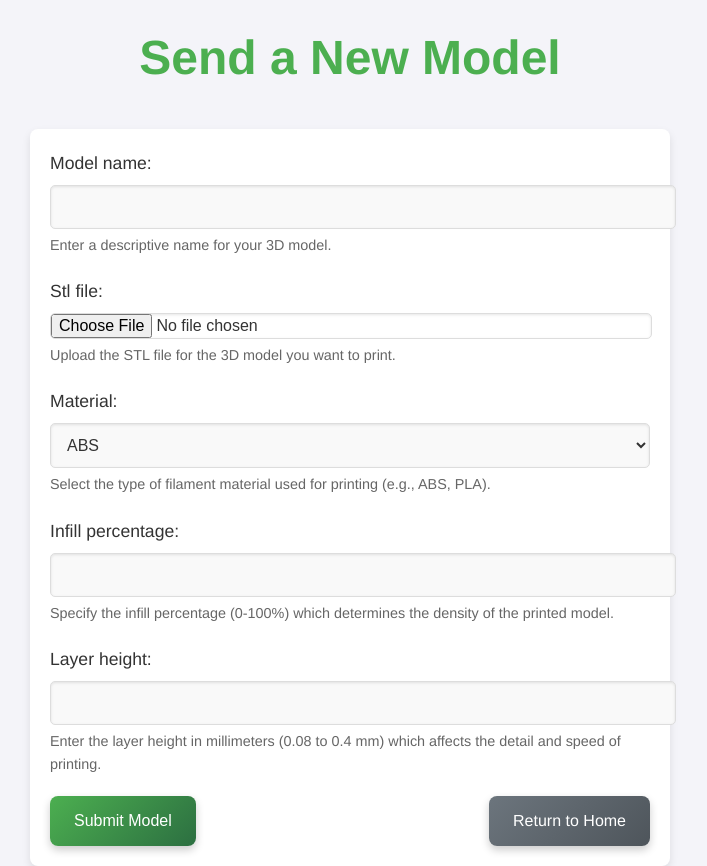
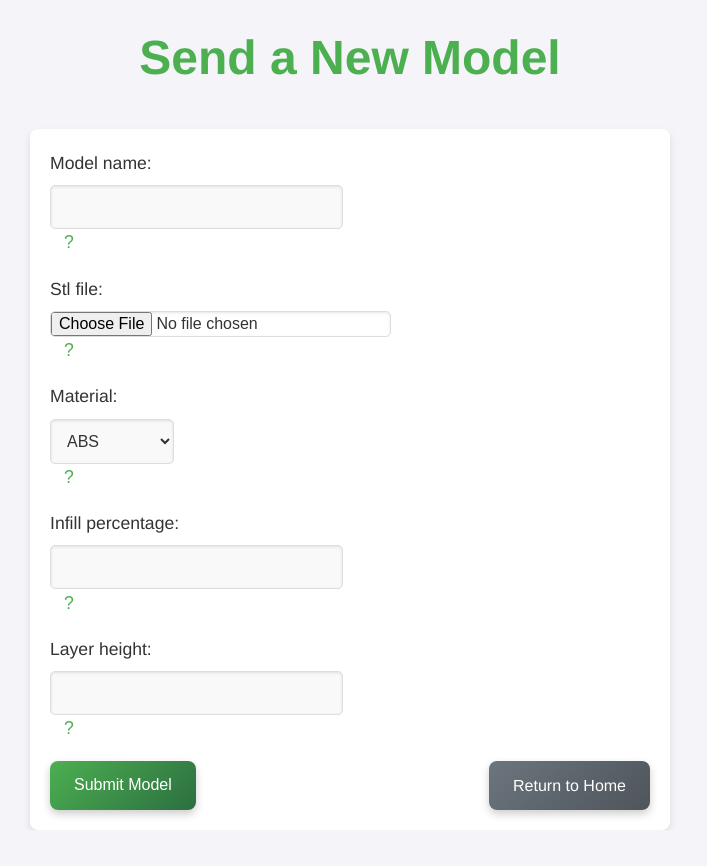
Before and after one commit to S204-Inatel-2024-2/FabTrack, a Django app: page /home/send_model/ in a window 1280 px wide. Shown: the whole page, without its empty margins (262-969 px from the left). After the commit the page ends 830 px from the top, so only its background shows below. Run offline with Django 5.2, Linux system fonts and the light colour scheme; the visitor is signed in with stand-in values (Sample User, id 1).

Commit message:
Update send_model.html with hint boxes for form fields

```diff
--- a/core/templates/core/send_model.html
+++ b/core/templates/core/send_model.html
@@ -8,10 +8,50 @@
     <title>Send a New Model</title>
     <link rel="stylesheet" href="{% static 'css/styles.css' %}">
     <style>
+        .hint-box-container {
+            position: relative;
+            display: inline-block;
+        }
+
+        .hint-button {
+            font-size: 1.1em;
+            color: #4CAF50;
+            background: none;
+            border: none;
+            cursor: pointer;
+            margin-left: 8px;
+            vertical-align: middle;
+        }
+
         .hint-box {
+            display: none;
+            position: absolute;
+            background: #fff;
+            color: #333;
+            border: 1px solid #ddd;
+            border-radius: 4px;
+            padding: 10px;
+            box-shadow: 0 4px 8px rgba(0, 0, 0, 0.2);
+            max-width: 300px;
+            z-index: 10;
+            top: 100%;
+            left: 0;
+            margin-top: 5px;
             font-size: 0.9em;
-            color: #666;
-            margin-top: 5px;
+        }
+
+        .hint-box::after {
+            content: '';
+            position: absolute;
+            border-width: 5px;
+            border-style: solid;
+            border-color: #fff transparent transparent transparent;
+            top: -10px;
+            left: 10px;
+        }
+
+        .hint-box-container:hover .hint-box {
+            display: block;
         }
     </style>
 </head>
@@ -22,40 +62,55 @@
             {% csrf_token %}
             <div class="form-group">
                 {{ form.model_name.label_tag }}
+                <div class="hint-box-container">
                     {{ form.model_name }}
+                    <button type="button" class="hint-button">?</button>
                     <div class="hint-box">Enter a descriptive name for your 3D model.</div>
+                </div>
                 {% if form.model_name.errors %}
                     <div class="error">{{ form.model_name.errors }}</div>
                 {% endif %}
             </div>
             <div class="form-group">
                 {{ form.stl_file.label_tag }}
+                <div class="hint-box-container">
                     {{ form.stl_file }}
+                    <button type="button" class="hint-button">?</button>
                     <div class="hint-box">Upload the STL file for the 3D model you want to print.</div>
+                </div>
                 {% if form.stl_file.errors %}
                     <div class="error">{{ form.stl_file.errors }}</div>
                 {% endif %}
             </div>
             <div class="form-group">
                 {{ form.material.label_tag }}
+                <div class="hint-box-container">
                     {{ form.material }}
+                    <button type="button" class="hint-button">?</button>
                     <div class="hint-box">Select the type of filament material used for printing (e.g., ABS, PLA).</div>
+                </div>
                 {% if form.material.errors %}
                     <div class="error">{{ form.material.errors }}</div>
                 {% endif %}
             </div>
             <div class="form-group">
                 {{ form.infill_percentage.label_tag }}
+                <div class="hint-box-container">
                     {{ form.infill_percentage }}
+                    <button type="button" class="hint-button">?</button>
                     <div class="hint-box">Specify the infill percentage (0-100%) which determines the density of the printed model.</div>
+                </div>
                 {% if form.infill_percentage.errors %}
                     <div class="error">{{ form.infill_percentage.errors }}</div>
                 {% endif %}
             </div>
             <div class="form-group">
                 {{ form.layer_height.label_tag }}
+                <div class="hint-box-container">
                     {{ form.layer_height }}
+                    <button type="button" class="hint-button">?</button>
                     <div class="hint-box">Enter the layer height in millimeters (0.08 to 0.4 mm) which affects the detail and speed of printing.</div>
+                </div>
                 {% if form.layer_height.errors %}
                     <div class="error">{{ form.layer_height.errors }}</div>
                 {% endif %}
@@ -66,5 +121,21 @@
             </div>
         </form>
     </div>
+    <script>
+        document.querySelectorAll('.hint-button').forEach(button => {
+            button.addEventListener('click', () => {
+                const hintBox = button.nextElementSibling;
+                hintBox.style.display = hintBox.style.display === 'block' ? 'none' : 'block';
+            });
+        });
+
+        document.addEventListener('click', (e) => {
+            if (!e.target.matches('.hint-button')) {
+                document.querySelectorAll('.hint-box').forEach(hintBox => {
+                    hintBox.style.display = 'none';
+                });
+            }
+        });
+    </script>
 </body>
 </html>
```
Lines whose indentation alone changed are shown as unchanged.
